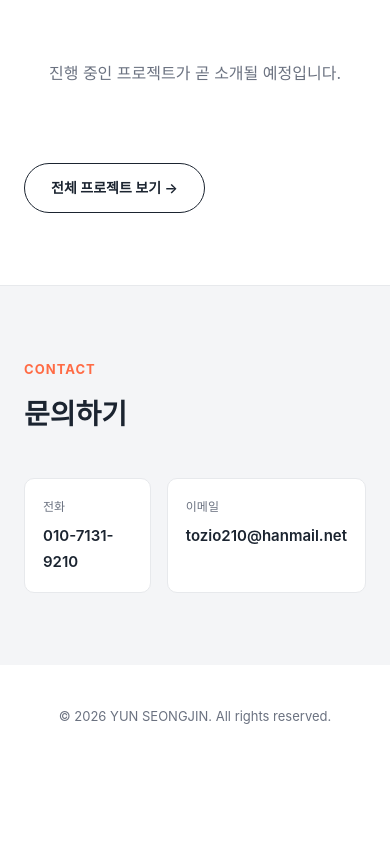
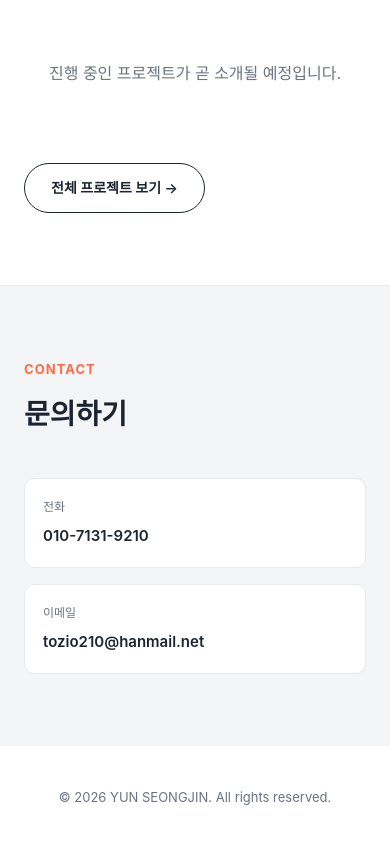
Before and after one commit to namhansan/YunSJ, a plain HTML site: page index.html in a window 390 px wide. Shown: the part 3883-4727 px from the top of the page. Before the commit the page ends 4650 px from the top, so only its background shows below. Drawn offline with Linux system fonts and the light colour scheme; a web font is replaced by a local one.

Commit message:
Update style.css

```diff
--- a/css/style.css
+++ b/css/style.css
@@ -228,9 +228,12 @@ img { max-width: 100%; display: block; }
 
 /* Contact */
 .contact-grid { display: grid; grid-template-columns: repeat(2, 1fr); gap: 16px; max-width: 480px; }
+@media (max-width: 480px) {
+  .contact-grid { grid-template-columns: 1fr; }
+}
 .contact-item { background: #fff; border: 1px solid var(--line); border-radius: var(--radius); padding: 18px; }
 .contact-item .label { font-size: 12px; color: var(--gray); margin-bottom: 6px; }
-.contact-item .value { font-weight: 600; font-size: 15px; }
+.contact-item .value { font-weight: 600; font-size: 15px; white-space: nowrap; overflow: hidden; text-overflow: ellipsis; }
 
 /* Footer */
 .site-footer { padding: 40px 0; text-align: center; color: var(--gray); font-size: 13px; }
```
